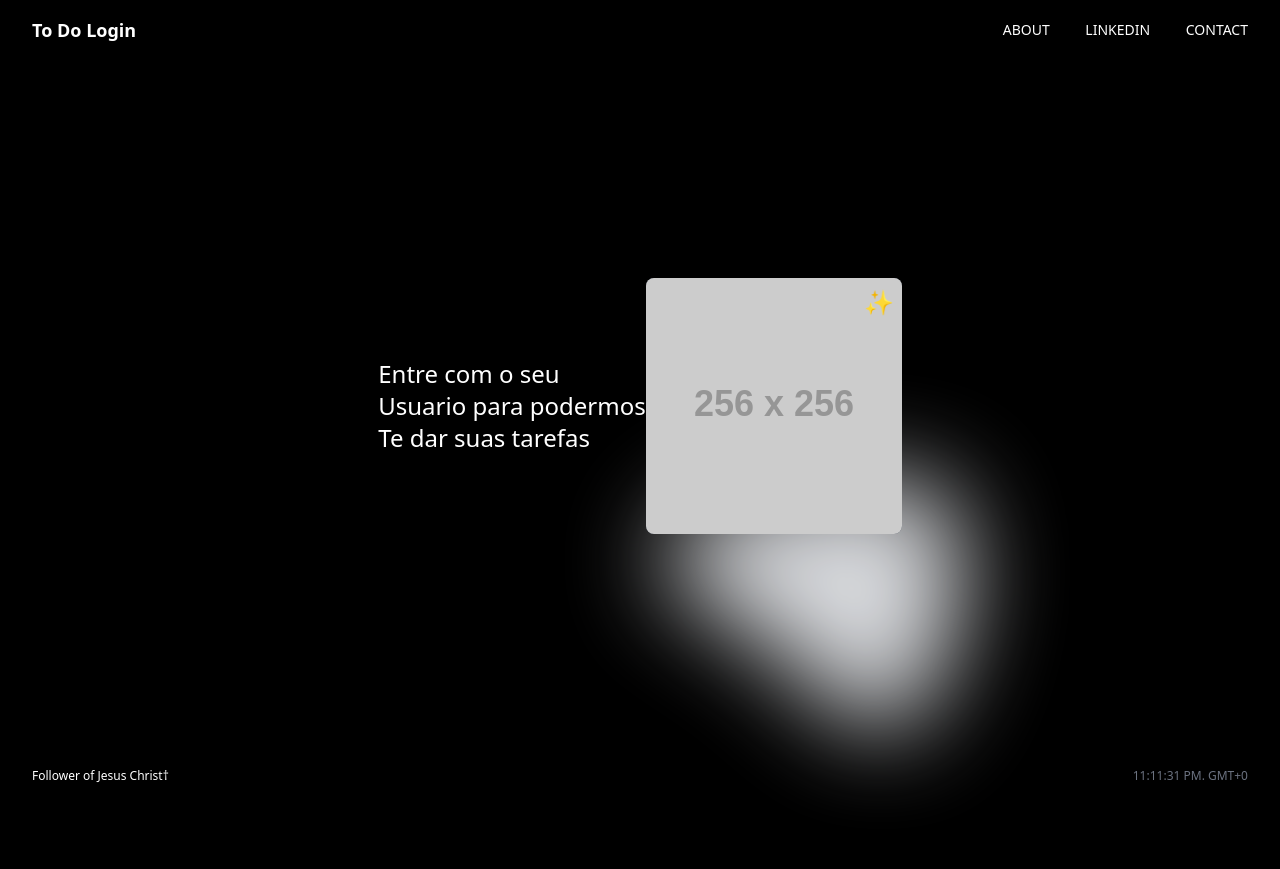
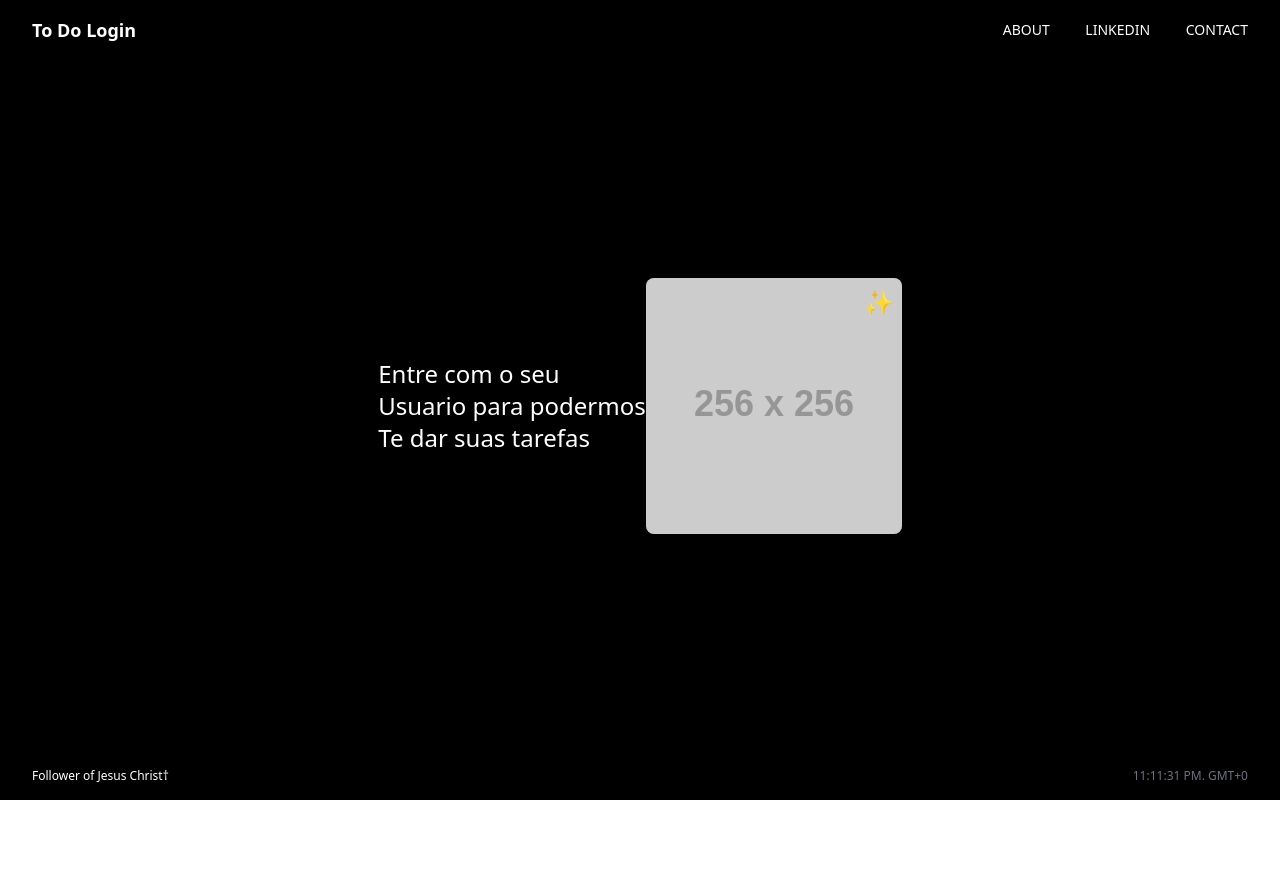
Before and after one commit to SoaresPedronhoDev/To-Do-List, a website: page public/todoWelcome.html in a window 1280 px wide. After the commit the page ends 800 px from the top, so only its background shows below. Drawn offline with nearby package versions, Linux system fonts and the light colour scheme; placeholder pictures from the web are drawn by us.

Commit message:
blob removido e loader adicionado

```diff
--- a/public/todoWelcome.html
+++ b/public/todoWelcome.html
@@ -10,35 +10,52 @@
   <link rel="stylesheet" href="./css/style.css">
 </head>
 
-<body class="bg-black text-white min-h-screen flex flex-col justify-between ">
+<body>
 
-  <section>
-    <div class="blob">
-      <svg viewBox="0 0 200 200" xmlns="http://www.w3.org/2000/svg">
-        <path fill="#F2F4F8" d="M26.1,-21C40.1,-19.4,62.1,-17.1,71.2,-6.4C80.4,4.2,76.8,23.2,68.2,40.6C59.6,57.9,46,73.6
-        ,31.8,72.1C17.6,70.6,2.8,51.9,-8.3,40.3C-19.4,28.7,-26.8,24.2,-37.2,16.5C-47.6,8.7,-61.1,-2.2,-57.8,-8.3C-54.4,-14
-        .4,-34.2,-15.5,-21.8,-17.4C-9.4,-19.3,-4.7,-21.9,0.7,-22.7C6.1,-23.6,12.1,-22.6,26.1,-21Z" transform="translate(100 100)" />
-      </svg>
+  <div class="h-screen w-full">
+
+      <section class="h-screen w-full">
+        <div class="loader">
+          <span style="--i:1;"></span>
+          <span style="--i:2;"></span>
+          <span style="--i:3;"></span>
+          <span style="--i:4;"></span>
+          <span style="--i:5;"></span>
+          <span style="--i:6;"></span>
+          <span style="--i:7;"></span>
+          <span style="--i:8;"></span>
+          <span style="--i:9;"></span>
+          <span style="--i:10;"></span>
+          <span style="--i:11;"></span>
+          <span style="--i:12;"></span>
+          <span style="--i:13;"></span>
+          <span style="--i:14;"></span>
+          <span style="--i:15;"></span>
+          <span style="--i:16;"></span>
+          <span style="--i:17;"></span>
+          <span style="--i:18;"></span>
+          <span style="--i:19;"></span>
+          <span style="--i:20;"></span>
         </div>
       </section>
 
+
+      <div id="hiden" class="bg-black text-white min-h-screen hidden flex-col justify-between">
         <header class="flex justify-between items-center px-8 py-4">
           <h1 class="text-lg font-semibold">To Do Login</h1>
           <nav class="space-x-8 text-sm uppercase ">
-      <a href="#" class="hover:underline word">About</a>
+            <a href="#" class="hover:underline">About</a>
             <a href="#" class="hover:underline">Linkedin</a>
             <a href="#" class="hover:underline">Contact</a>
           </nav>
         </header>
 
         <main class="flex-grow flex flex-col lg:flex-row items-center justify-center px-8">
-
           <div class="text-center lg:text-left max-w-md mb-8 lg:mb-0">
             <p class="text-2xl font-light">Entre com o seu</p>
             <p class="text-2xl font-light">Usuario para podermos</p>
             <p class="text-2xl font-light">Te dar suas tarefas</p>
           </div>
-
 
           <div class="relative">
             <div class="overflow-hidden w-64 h-64 bg-gray-700 rounded-lg">
@@ -48,13 +65,16 @@
           </div>
         </main>
 
-
         <footer class="px-8 py-4 flex justify-between text-xs">
           <p>Follower of Jesus Christ†</p>
           <p id="time-display" class="text-gray-500">5:44:38 PM. GMT-5</p>
         </footer>
+      </div>
+
+  </div>
 
   <script>
+    // função para atualizar o horário
     function updateTime() {
       const timeDisplay = document.getElementById("time-display");
 
@@ -64,19 +84,14 @@
       }
 
       const now = new Date();
-
       const hours = now.getHours();
       const minutes = now.getMinutes();
       const seconds = now.getSeconds();
 
-
       const period = hours >= 12 ? "PM" : "AM";
       const formattedHours = hours % 12 || 12;
-
-
       const formattedMinutes = minutes.toString().padStart(2, "0");
       const formattedSeconds = seconds.toString().padStart(2, "0");
-
 
       const gmtOffset = -now.getTimezoneOffset() / 60; // Em horas
       const gmtString = `GMT${gmtOffset >= 0 ? "+" : ""}${gmtOffset}`;
@@ -84,46 +99,31 @@
       timeDisplay.textContent = `${formattedHours}:${formattedMinutes}:${formattedSeconds} ${period}. ${gmtString}`;
     }
 
-
     setInterval(updateTime, 1000);
+    updateTime();
 
 
-updateTime();
-
-// Seleciona o blob
-const blob = document.querySelector('.blob');
-
-// Variáveis para rastrear posição do blob e do mouse
-let blobX = window.innerWidth / 2; // Centraliza inicialmente
-let blobY = window.innerHeight / 2;
-
-let mouseX = blobX;
-let mouseY = blobY;
-
-// Função para mover o blob com atraso
-function animateBlob() {
-  // Interpolação lenta para criar mais atraso
-  const delayFactor = 0.05; // Quanto menor o número, maior o atraso
-  blobX += (mouseX - blobX) * delayFactor;
-  blobY += (mouseY - blobY) * delayFactor;
-
-  // Atualiza a posição do blob
-  blob.style.transform = `translate(${blobX - 100}px, ${blobY - 100}px)`;
-
-  // Chama novamente a função em cada frame
-  requestAnimationFrame(animateBlob);
+    // função para mudar o display da section e do body
+function changeDisplay() {
+  setTimeout(() => {
+    const section = document.querySelector('section');
+    if (section) {
+      section.style.display = 'none';  // muda display da section para none
     }
 
-// Captura o movimento do mouse
-document.addEventListener('mousemove', (event) => {
-  mouseX = event.clientX;
-  mouseY = event.clientY;
-});
+    const body = document.querySelector('#hiden');
+    if (body) {
+      body.classList.remove('hidden'); // remove a classe 'hidden'
+      body.classList.add('flex'); // adiciona a classe 'flex'
+      body.classList.add('show'); // adiciona a classe 'show'
+    }
+  }, 3000);
+}
 
-// Inicia a animação
-animateBlob();
-
+    // chama a função changeDisplay quando a página carrega
+    window.onload = changeDisplay;
 
   </script>
 </body>
+
 </html>
```
Also changed, not shown: public/css/style.css. Lines whose indentation alone changed are shown as unchanged.
